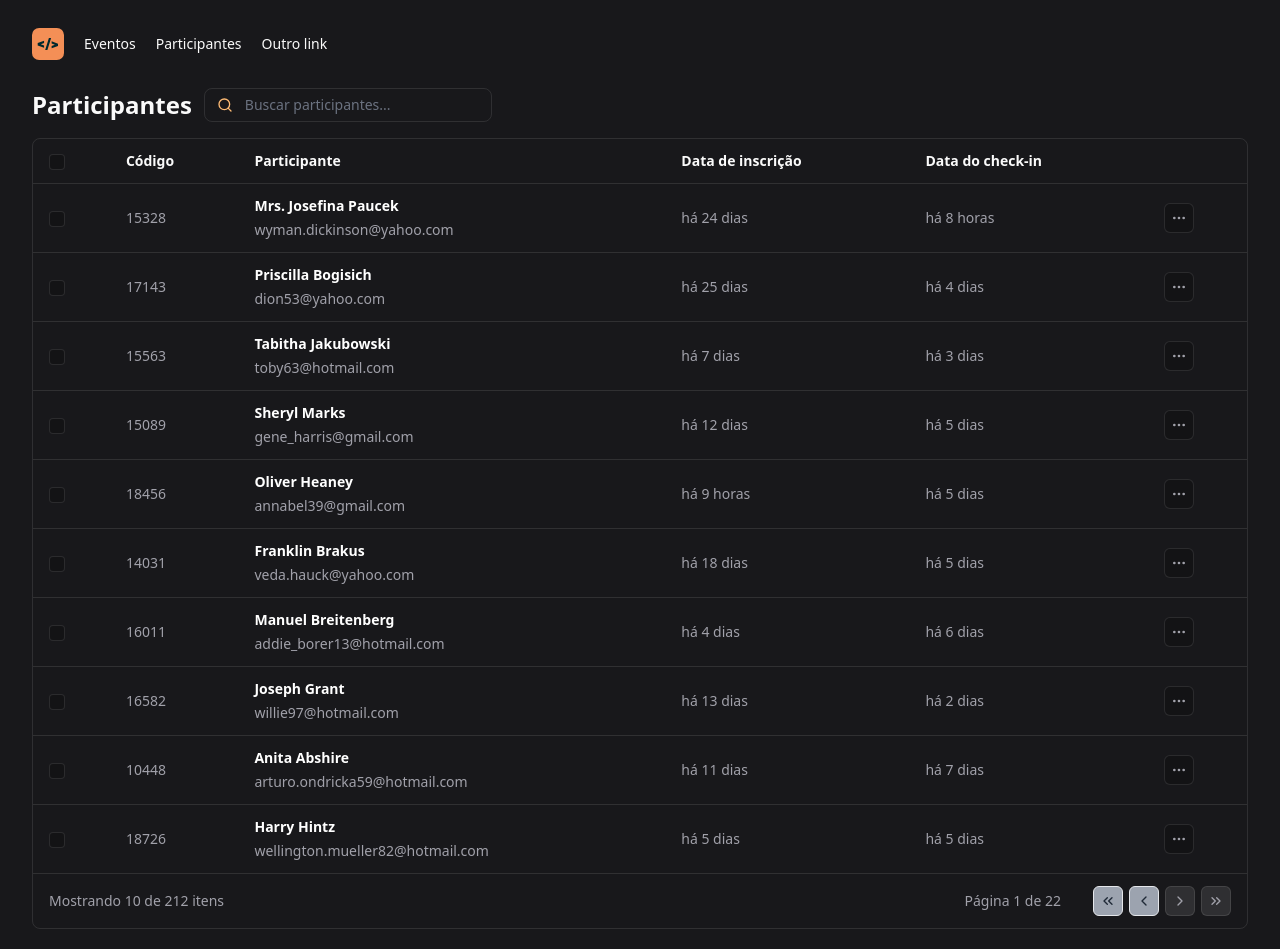
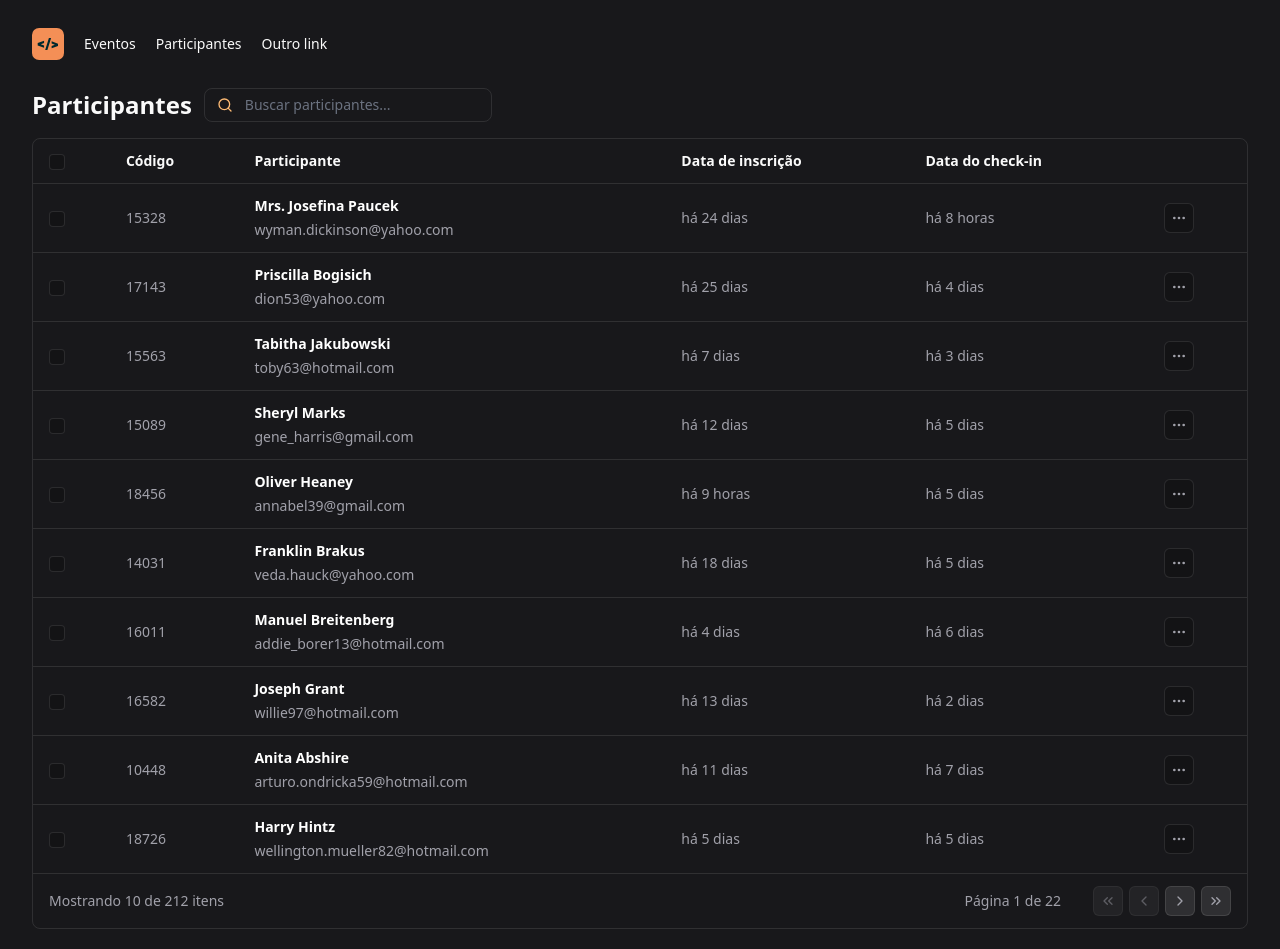
Before and after one commit to rafaelpianaro/pass-in-web-05-2024, a React (Vite) app: page / in a window 1280 px wide. Built offline with nearby package versions, Linux system fonts and the light colour scheme.

Commit message:
fix: change how to disabled icon-button

```diff
--- a/src/components/icon-button.tsx
+++ b/src/components/icon-button.tsx
@@ -1,26 +1,40 @@
 import { ComponentProps } from "react";
+import { twMerge } from "tailwind-merge";
 
 interface IconButtonProps extends ComponentProps<'button'> {
-    transparent?: boolean;
+    transparent?: boolean
 }
 
-export function IconButton({ transparent, ...props }: IconButtonProps) {
-    // Extrai `disabled` das props para usar na lógica de estilo
-    const { disabled } = props;
+export function IconButton({ transparent, ...props}: IconButtonProps) {
+    return (
+        <button {...props}
+            className={twMerge(
+                'border border-white/10 rounded-md p-1.5',
+                transparent ? 'bg-black/20' : 'bg-white/10',
+                props.disabled ? 'opacity-50' : null
+            )}
+        />
+    )
+}
 
-    const baseStyle = 'border rounded-md p-1.5';
-    const enabledStyle = transparent
-        ? 'bg-black/20 border-white/10'
-        : 'bg-white/10 border-white/10';
-    const disabledStyle = 'bg-gray-400 text-gray-800 cursor-not-allowed';
+//  one way to make
+// export function IconButton({ transparent, ...props }: IconButtonProps) {
+//     // Extrai `disabled` das props para usar na lógica de estilo
+//     const { disabled } = props;
 
-    // Define a classe do botão com base no estado disabled
-    const buttonClass = `${baseStyle} ${disabled ? disabledStyle : enabledStyle}`;
+//     const baseStyle = 'border rounded-md p-1.5';
+//     const enabledStyle = transparent
+//         ? 'bg-black/20 border-white/10'
+//         : 'bg-white/10 border-white/10';
+//     const disabledStyle = 'bg-gray-400 text-gray-800 cursor-not-allowed';
 
-    return (
-        <button
-            {...props}
-            className={buttonClass}
-        />
-    );
-}
+//     // Define a classe do botão com base no estado disabled
+//     const buttonClass = `${baseStyle} ${disabled ? disabledStyle : enabledStyle}`;
+
+//     return (
+//         <button
+//             {...props}
+//             className={buttonClass}
+//         />
+//     );
+// }
```
